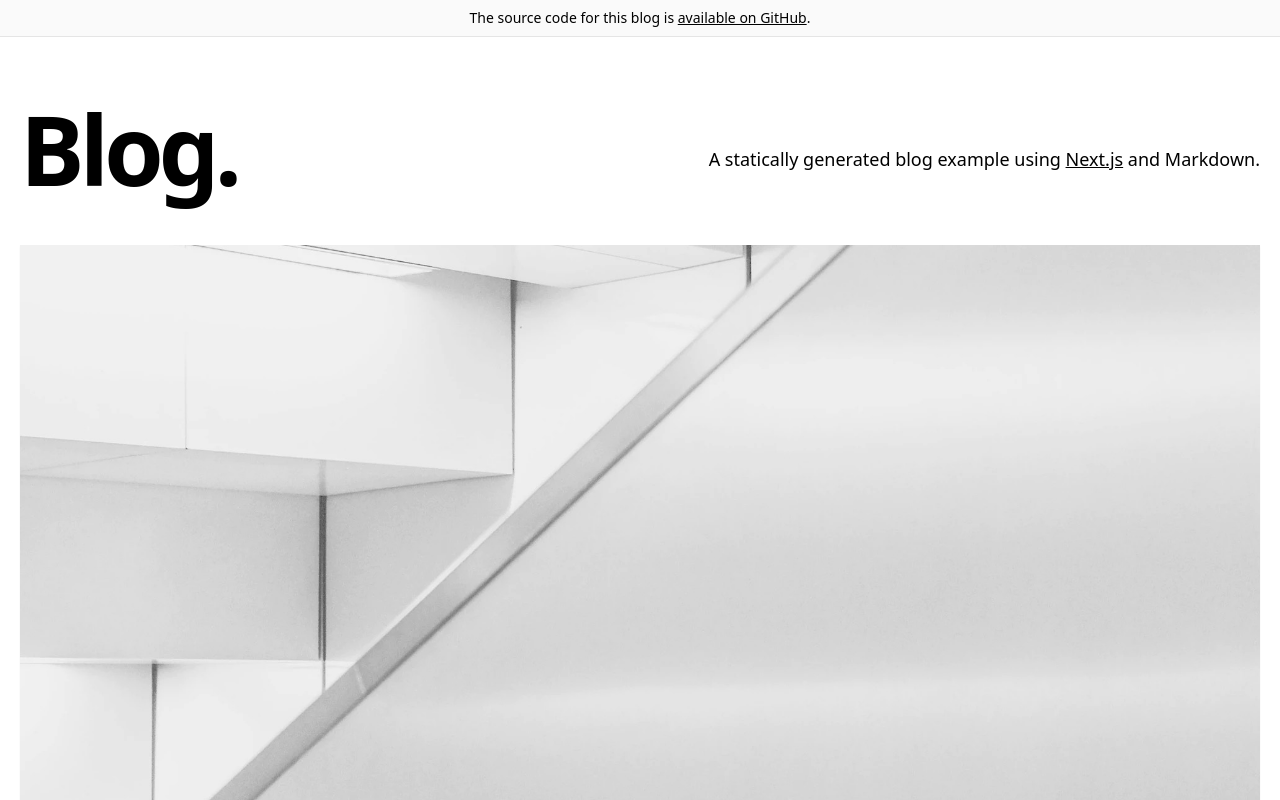
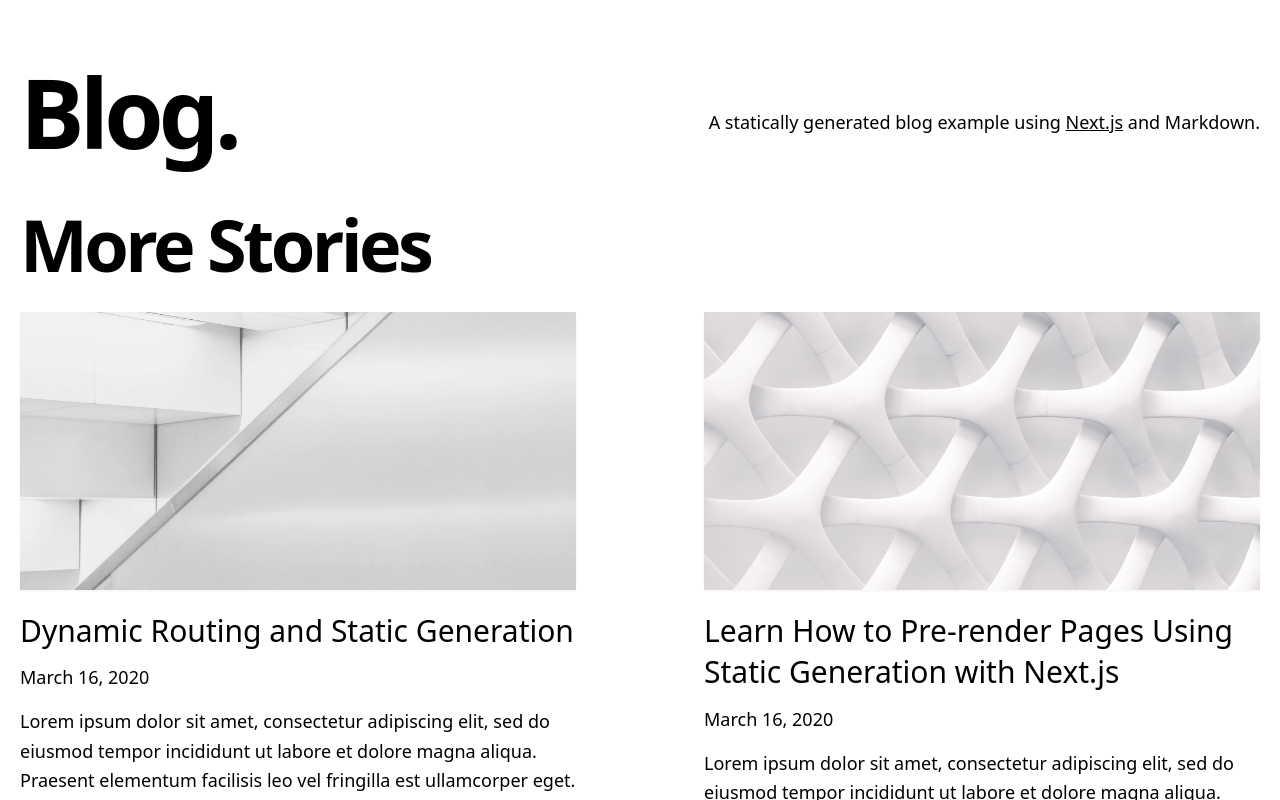
Before and after one commit to lemonadern/wip-blog, a Next.js app: page / in a window 1280 px wide. Shown: the top 800 px of the page. Built offline with nearby package versions, Linux system fonts and the light colour scheme.

Commit message:
要らなそうなコンポーネントを雑に消す

```diff
--- a/components/alert.tsx
+++ /dev/null
@@ -1,48 +0,0 @@
-import Container from './container'
-import cn from 'classnames'
-import { EXAMPLE_PATH } from '../lib/constants'
-
-type Props = {
-  preview?: boolean
-}
-
-const Alert = ({ preview }: Props) => {
-  return (
-    <div
-      className={cn('border-b', {
-        'bg-neutral-800 border-neutral-800 text-white': preview,
-        'bg-neutral-50 border-neutral-200': !preview,
-      })}
-    >
-      <Container>
-        <div className="py-2 text-center text-sm">
-          {preview ? (
-            <>
-              This page is a preview.{' '}
-              <a
-                href="/api/exit-preview"
-                className="underline hover:text-teal-300 duration-200 transition-colors"
-              >
-                Click here
-              </a>{' '}
-              to exit preview mode.
-            </>
-          ) : (
-            <>
-              The source code for this blog is{' '}
-              <a
-                href={`https://github.com/vercel/next.js/tree/canary/examples/${EXAMPLE_PATH}`}
-                className="underline hover:text-blue-600 duration-200 transition-colors"
-              >
-                available on GitHub
-              </a>
-              .
-            </>
-          )}
-        </div>
-      </Container>
-    </div>
-  )
-}
-
-export default Alert
--- a/components/layout.tsx
+++ b/components/layout.tsx
@@ -1,4 +1,3 @@
-import Alert from './alert'
 import Footer from './footer'
 import Meta from './meta'
 
@@ -7,12 +6,11 @@
   children: React.ReactNode
 }
 
-const Layout = ({ preview, children }: Props) => {
+const Layout = ({ children }: Props) => {
   return (
     <>
       <Meta />
       <div className="min-h-screen">
-        <Alert preview={preview} />
         <main>{children}</main>
       </div>
       <Footer />
--- a/pages/index.tsx
+++ b/pages/index.tsx
@@ -1,6 +1,5 @@
 import Container from '../components/container'
 import MoreStories from '../components/more-stories'
-import HeroPost from '../components/hero-post'
 import Intro from '../components/intro'
 import Layout from '../components/layout'
 import { getAllPosts } from '../lib/api'
@@ -13,8 +12,6 @@
 }
 
 const Index = ({ allPosts }: Props) => {
-  const heroPost = allPosts[0]
-  const morePosts = allPosts.slice(1)
   return (
     <>
       <Layout>
@@ -23,17 +20,7 @@
         </Head>
         <Container>
           <Intro />
-          {heroPost && (
-            <HeroPost
-              title={heroPost.title}
-              coverImage={heroPost.coverImage}
-              date={heroPost.date}
-              author={heroPost.author}
-              slug={heroPost.slug}
-              excerpt={heroPost.excerpt}
-            />
-          )}
-          {morePosts.length > 0 && <MoreStories posts={morePosts} />}
+          {allPosts.length > 0 && <MoreStories posts={allPosts} />}
         </Container>
       </Layout>
     </>
```
